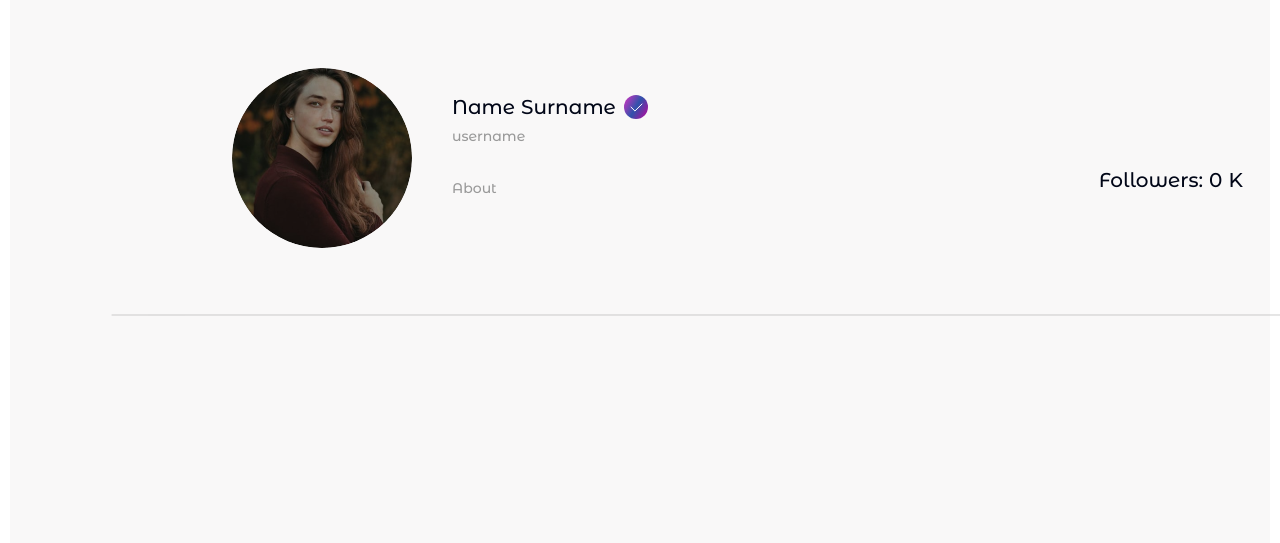
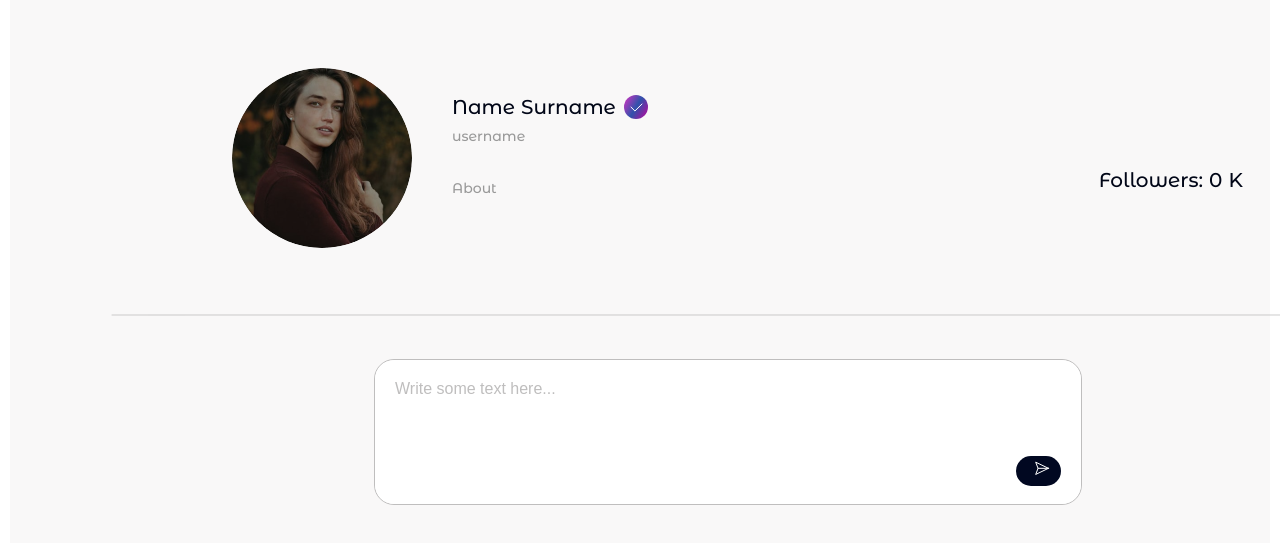
Before and after one commit to Sky2Walker/Skywebsoc, a plain HTML site: page profile.html in a window 1280 px wide. Shown: the part 121-664 px from the top of the page. Drawn offline with Linux system fonts and the light colour scheme.

Commit message:
user profile page post input

```diff
--- a/css/profile.css
+++ b/css/profile.css
@@ -178,3 +178,47 @@ body {
     width: 1px;
     padding-left: 101px;
 }
+
+.profile__post-input {
+    position: relative;
+    margin-top: 60px;
+    margin-left: 364px;
+    width: 708px;
+    height: 146px;
+    background: #FFF;
+    border-radius: 20px;
+    border: 1px solid #BFBEBE;
+}
+
+.post__input-place {
+    width: 100%;
+    height: 100%;
+    background: #FFF;
+    resize: none;
+    border-radius: 20px;
+    padding-top: 20px;
+    padding-left: 20px;
+
+    font-family: ' Montserrat Alternates', sans-serif;
+    font-size: 16px;
+    font-style: normal;
+    font-weight: 400;
+    line-height: normal;
+    overflow: hidden;
+}
+
+
+.post__input-place::placeholder {
+    color: #BFBEBE;
+}
+
+.post__send {
+    position: absolute;
+    width: 45px;
+    height: 30px;
+    border-radius: 50px;
+    background: #010821;
+    cursor: pointer;
+    right: 20px;
+    top: 96px;
+}
--- a/profile.html
+++ b/profile.html
@@ -81,6 +81,28 @@
                             <path d="M1 1L1236 0.999892" stroke="#999999" stroke-width="0.5" stroke-linecap="round" />
                         </svg>
                     </div>
+
+                    <div class="profile__post-input">
+                        <textarea name="" id="" placeholder="Write some text here..." class="post__input-place"></textarea>
+                        <button class="post__send">
+                            <svg xmlns="http://www.w3.org/2000/svg" width="24" height="23" viewBox="0 0 24 23"
+                                fill="none">
+                                <g clip-path="url(#clip0_283_42)">
+                                    <path d="M21.4276 11.3134H11.0567" stroke="white" stroke-linecap="round"
+                                        stroke-linejoin="round" />
+                                    <path
+                                        d="M21.4281 11.3138L8.70017 17.4421L11.0572 11.3138L8.70017 5.18557L21.4281 11.3138Z"
+                                        stroke="white" stroke-linecap="round" stroke-linejoin="round" />
+                                </g>
+                                <defs>
+                                    <clipPath id="clip0_283_42">
+                                        <rect width="16" height="16" fill="white"
+                                            transform="translate(12) rotate(45)" />
+                                    </clipPath>
+                                </defs>
+                            </svg>
+                        </button>
+                    </div>
                 </div>
             </div>
         </div>
```
